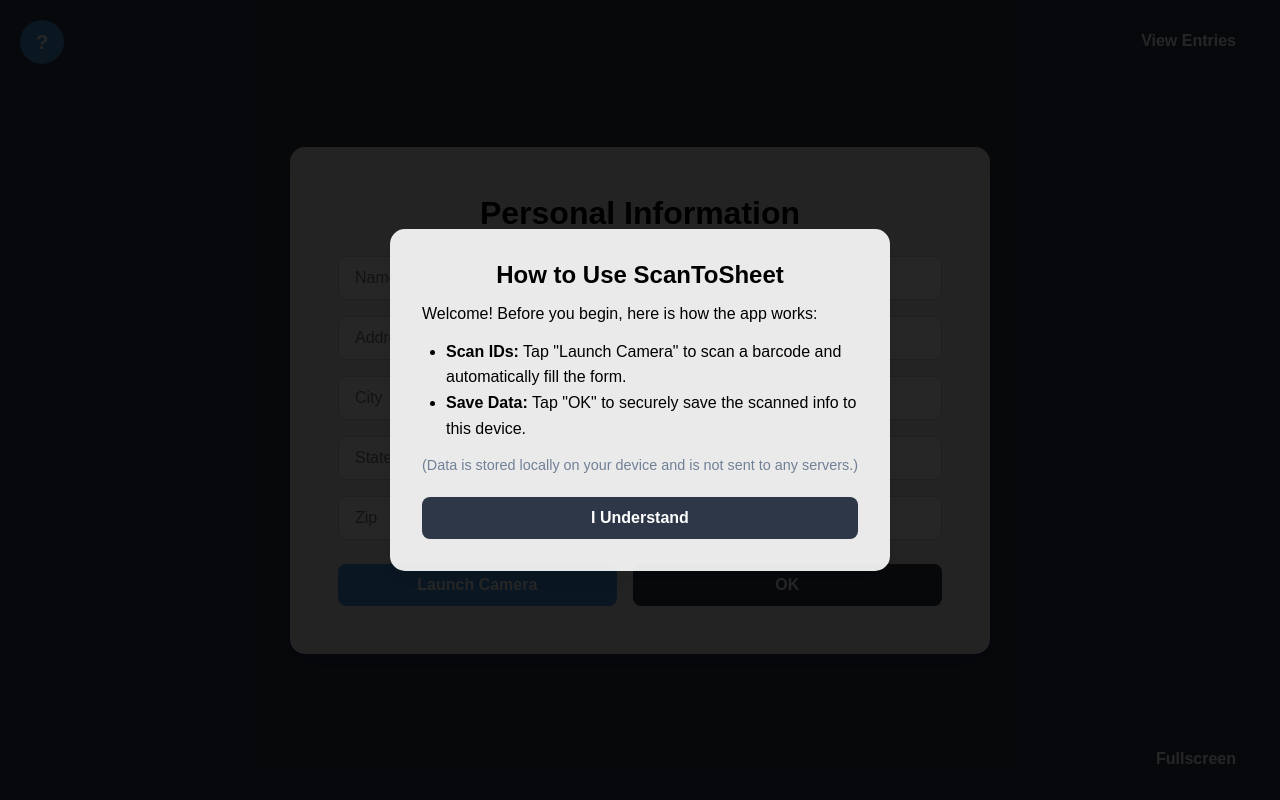
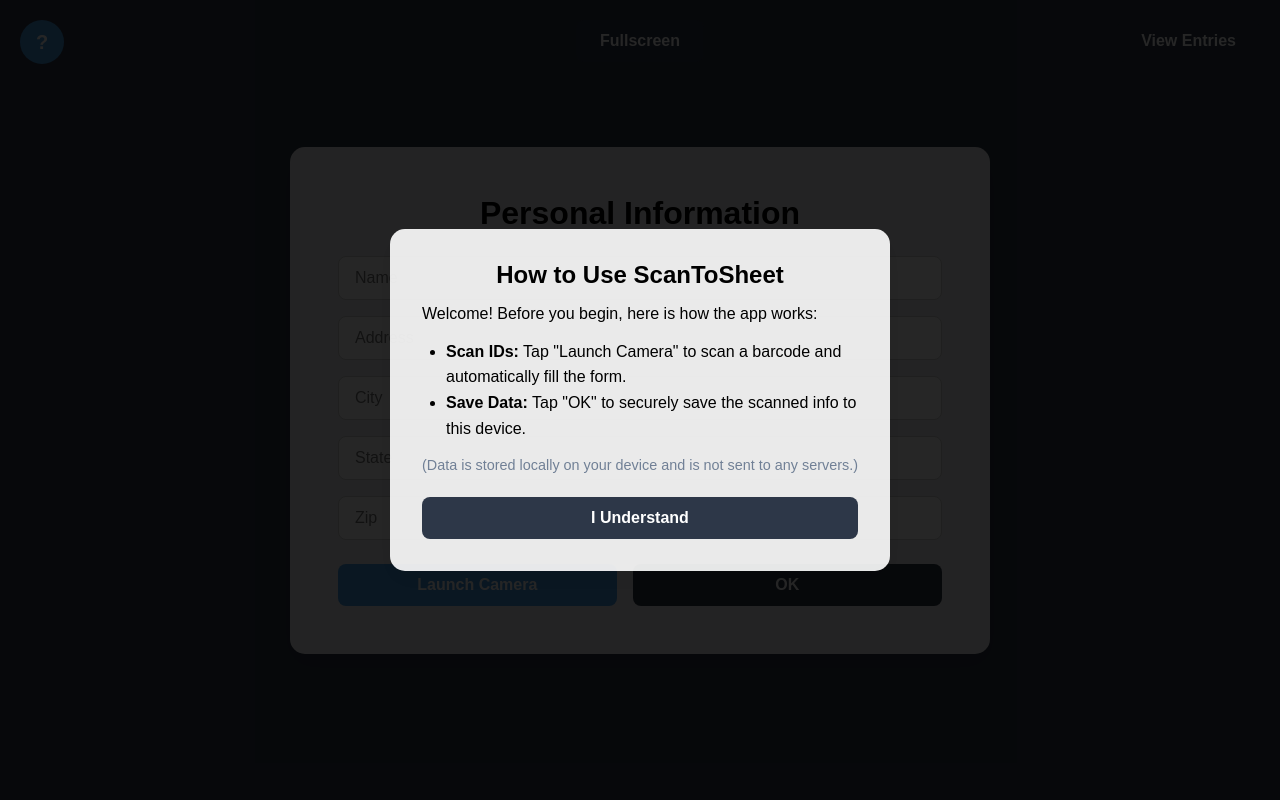
Before and after one commit to everyonelovespepsicola/ScanToSheet, a website: page index.html in a window 1280 px wide. Drawn offline with Linux system fonts and the light colour scheme.

Commit message:
Update styles.css

```diff
--- a/styles.css
+++ b/styles.css
@@ -82,8 +82,9 @@
 
 .fullscreen-btn {
     position: fixed;
-    bottom: 20px;
-    right: 20px;
+    top: 20px;
+    left: 50%;
+    transform: translateX(-50%);
     padding: 0.75rem 1.5rem;
     border: none;
     border-radius: 8px;
```
